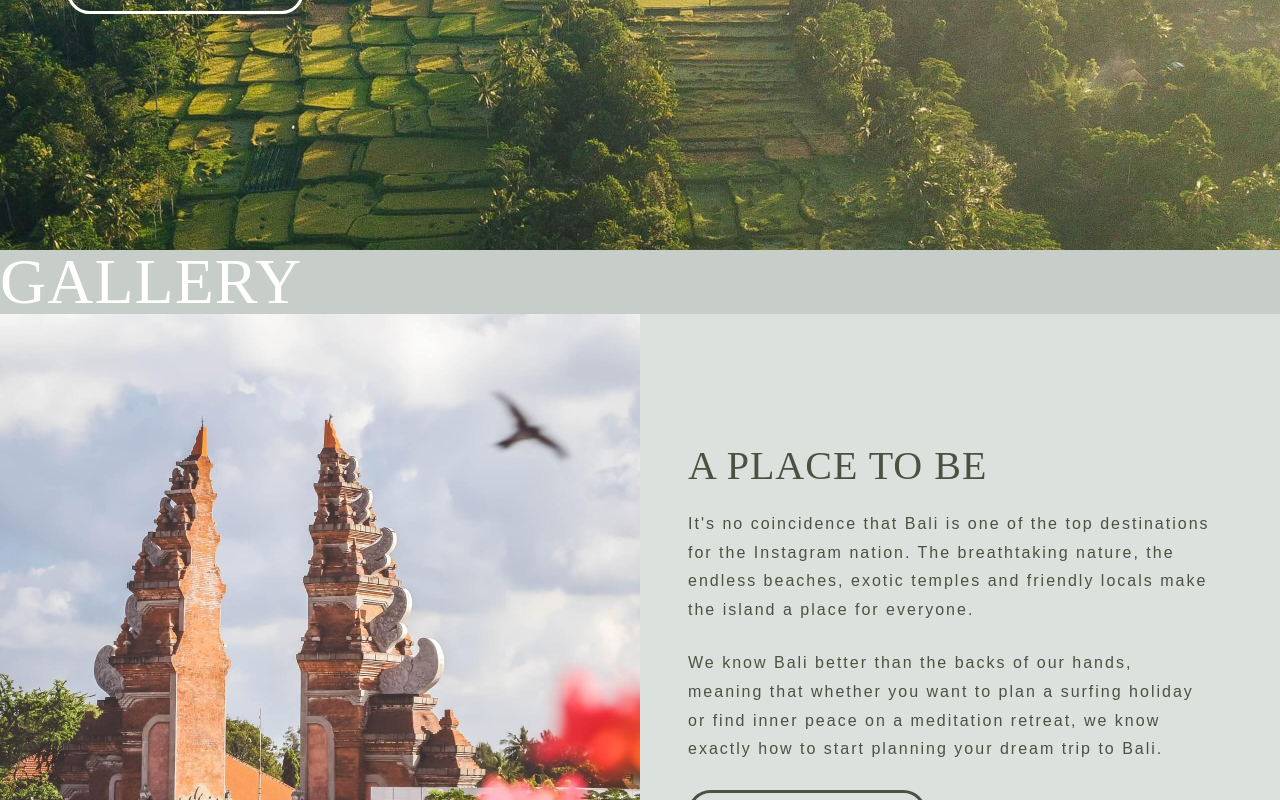
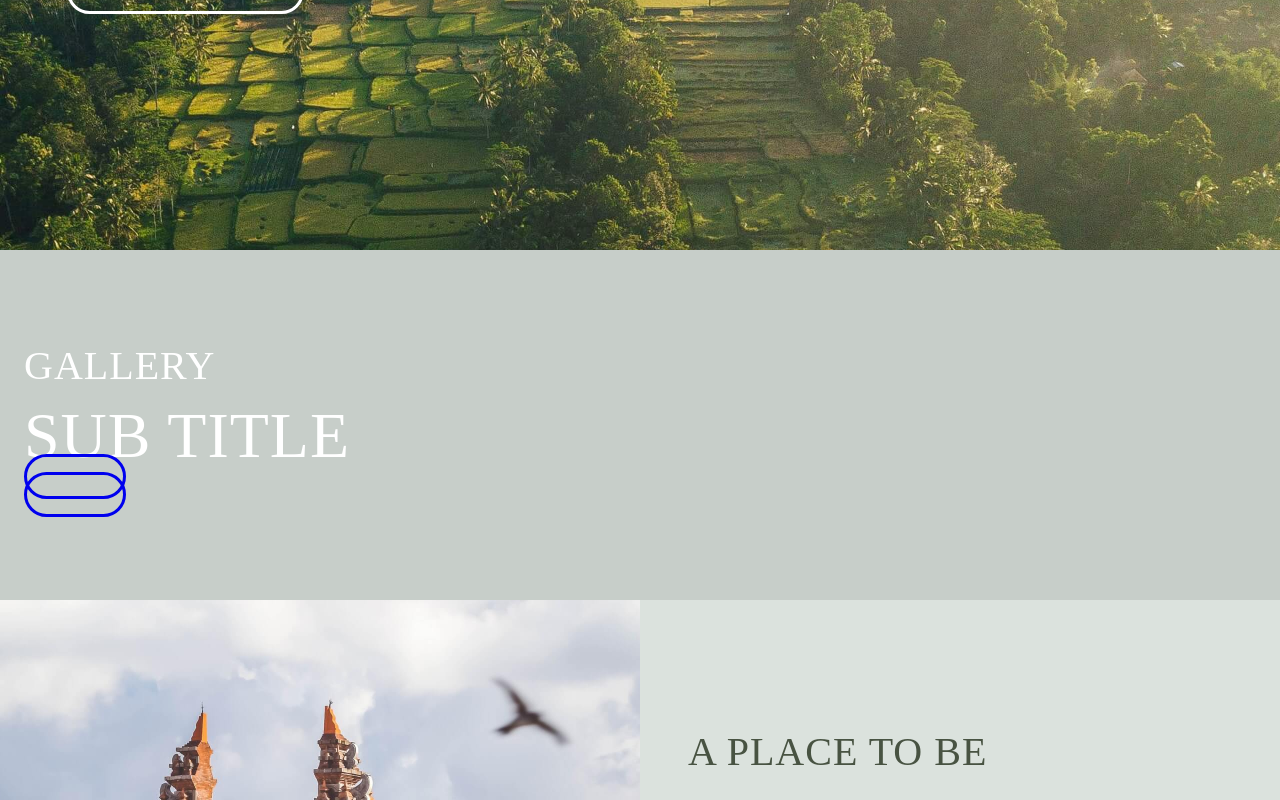
Before and after one commit to SutheeDev/react-poveda, a React (Vite) app in the folder client/: page / in a window 1280 px wide. Shown: the part 565-1365 px from the top of the page. Built offline with nearby package versions, Linux system fonts and the light colour scheme.

Commit message:
initial setup the Gallery

```diff
--- a/client/src/components/Gallery.jsx
+++ b/client/src/components/Gallery.jsx
@@ -1,4 +1,46 @@
-const Gallery = () => {
-  return <h1>Gallery</h1>;
+import styled from "styled-components";
+import { Button } from "../components";
+
+const Gallery = ({ title }) => {
+  return (
+    <Wrapper>
+      <div className="container">
+        <h1 className="title">Gallery</h1>
+        <div className="gallery-columns">
+          <div className="gallery-column">
+            <img src="" alt="" />
+            <h1>Sub Title</h1>
+            <Button />
+          </div>
+        </div>
+        <Button />
+      </div>
+    </Wrapper>
+  );
 };
 export default Gallery;
+
+const Wrapper = styled.section`
+  padding: 6em var(--side-contain-sm);
+  @media screen and (min-width: 950px) {
+    .title {
+      font-size: 2.5rem;
+    }
+  }
+`;
+
+// 1. License To Live
+//      - Title
+//      - 3 columns
+//      - img / sub title (optional) / button (optional)
+// 2. Follow Us On Instagram
+//      - Title
+//      - 3 columns
+//      - img
+//      - One main button (optional)
+
+// SMALL SCREEN
+// 1. License To Live
+//      - Title -> img -> sub title -> button ->  REPEAT 2 more times
+// 2. Follow Us On Instagram
+//      - Title -> img -> img -> img -> main button
```
